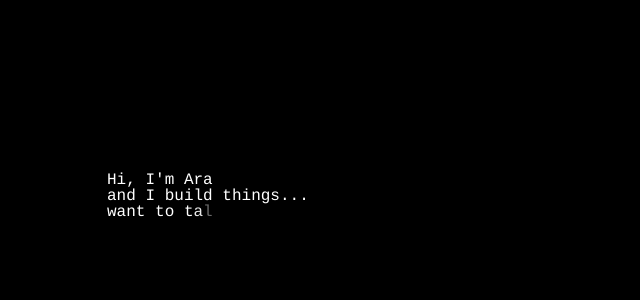
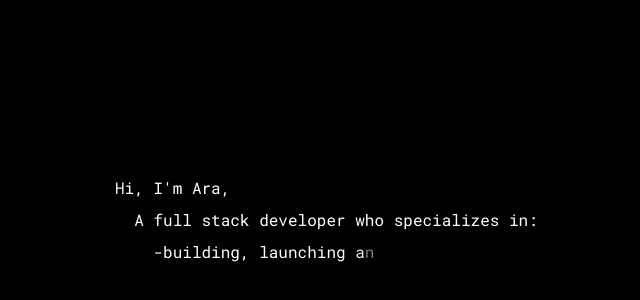
Before and after one commit to pr0grara/arconsult, a React (Create React App) app in the folder client/: page / in a window 1280 px wide. Shown: the part 68-368 px from the top of the page, without its empty margins (277-917 px from the left). Built offline with nearby package versions, Linux system fonts and the light colour scheme.

Commit message:
update content

```diff
--- a/client/src/componenets/landing/landing.js
+++ b/client/src/componenets/landing/landing.js
@@ -32,13 +32,15 @@ class Landing extends React.Component {
       "body": answers[2].value,
     }
     this.props.sendSMS(data)
+    let welcome = document.querySelector("#welcome-message");
+    welcome.style.display = "none";
     return true
   }
 
   async addMsgToDom(msg, idx) {
     let welcome = document.querySelector('#welcome-message');
     let parent = document.createElement('div');
-    parent.classList = `.message.${idx}`;
+    parent.classList = `message message${idx}`;
     welcome.appendChild(parent);
 
     for (let i = 0; i < msg.length; i++) {
@@ -47,12 +49,23 @@ class Landing extends React.Component {
       char.classList = idx === "thanks" ? 'fade-in-end' : 'fade-in';
       parent.appendChild(char);
     }
+
+    let welcome5 = document.querySelector('.message5')
+    if (welcome5) {
+      let reachOut = document.createElement('div');
+      reachOut.classList = "reach-out";
+      reachOut.onmouseover = this.hover;
+      reachOut.onmouseleave = this.hover;
+      reachOut.onclick = this.gatherInfo;
+      reachOut.textContent = "Reach Out!"
+      welcome5.appendChild(reachOut)
+    }
   }
 
   async deployMsg(domList) {
     for (let i = 0; i < domList.length; i++) {
-      setTimeout(() => domList[i].classList.add('appear'), i * 35 + 4000);
-      setTimeout(() => domList[i].classList.remove('appear'), i * 35 + 15000);
+      setTimeout(() => domList[i].classList.add('appear'), i * 30 + 3000);
+      // setTimeout(() => domList[i].classList.remove('appear'), i * 10 + 12000);
     }
     // while (document.querySelectorAll('.appear').length > 0) {}
     // return "choop"
@@ -84,19 +97,19 @@ class Landing extends React.Component {
     document.addEventListener('keydown', this.keyPress)
     let photo = document.querySelector('#main-photo');
     let background = document.querySelector('#background');
-    let yes = document.querySelector('#yes-button');
-    let messages = ["Hi, I'm Ara", "and I build things...", "want to talk?"]
+    let messages = ["Hi, I'm Ara,", "  A full stack developer who specializes in:", "    -building, launching and maintaining websites", "    -writing webhooks", "    -structuring databases", "If you need any or all of the above feel free to "]
 
-    setTimeout(() => photo.style.opacity = 0, 3000); //fade photo out
-    setTimeout(() => background.style.opacity = 1, 3000) //flip background color from white to black
+    setTimeout(() => photo.style.opacity = 0, 1500); //fade photo out
+    setTimeout(() => background.style.opacity = 1, 2000) //flip background color from white to black
     setTimeout(() => {
+      let yes = document.querySelector('.reach-out');
       yes.style.zIndex = 1
       setTimeout(() => yes.style.opacity = 1, 500)
-    }, 7000) //bring yes button in
-    setTimeout(() => {
-      yes.style.opacity = 0
-      setTimeout(() => yes.style.zIndex = -1, 2000)
-    }, 20000) //remove yes button
+    }, 8500) //bring yes button in
+    // setTimeout(() => {
+    //   yes.style.opacity = 0
+    //   setTimeout(() => yes.style.zIndex = -1, 2000)
+    // }, 20000) //remove yes button
 
     for (let i = 0; i < messages.length; i++) {
       await this.addMsgToDom(messages[i], i);
@@ -148,7 +161,7 @@ class Landing extends React.Component {
       <div id="landing">
         <div className='frame'>
           <div id="welcome-message"></div>
-          <div id="yes-button" onMouseOver={this.hover} onMouseLeave={this.hover} onClick={this.gatherInfo}>yes</div>
+          {/* <div id="yes-button" onMouseOver={this.hover} onMouseLeave={this.hover} onClick={this.gatherInfo}>reach out!</div> */}
           <div id="sms-container">
             <div id="sms-form">
               <div>send me a free text</div>
@@ -164,7 +177,7 @@ class Landing extends React.Component {
           <div id='background'></div>
           <div id="thank-you">
             <div>thanks for reaching out</div>
-            <div>i'll be in touch shortly 😁</div>
+            <div>i'll be in touch shortly 👍</div>
           </div>
           <img id="main-photo" src={img} alt="landing"></img>
         </div>
--- a/client/src/index.css
+++ b/client/src/index.css
@@ -1,3 +1,7 @@
+@import './stylesheets/landing.css';
+@import './stylesheets/reset.css';
+@import url('https://fonts.googleapis.com/css2?family=Newsreader&family=Roboto+Mono&display=swap');
+
 /* body {
   margin: 0;
   font-family: -apple-system, BlinkMacSystemFont, 'Segoe UI', 'Roboto', 'Oxygen',
--- /dev/null
+++ b/client/src/stylesheets/landing.css
@@ -0,0 +1,219 @@
+#root {
+  position: absolute;
+  width: 100%;
+  height: 100%;
+}
+
+div {
+  /* border: red solid 1px; */
+}
+
+.frame {
+  position: absolute;
+  width: 100%;
+  height: 100%;
+  background-color: white;
+}
+
+#main-photo {
+  position: absolute;
+  width: 70%;
+  max-width: 800px;
+  margin: auto;
+  top: 0;
+  left: 0;
+  right: 0;
+  bottom: 0;
+  display: flex;
+  /* margin-left: auto;
+  margin-right: auto; */
+  opacity: 1;
+  box-shadow: 0px 70px 50px black;
+  transition: opacity 1000ms ease-in-out;
+}
+
+#background {
+  position: absolute;
+  background-color: black;
+  width: 100%;
+  height: 100%;
+  opacity: 0;
+  transition: opacity 1000ms ease-in-out;
+}
+
+#welcome-message {
+  position: absolute;
+  margin: auto;
+  top: 30%;
+  left: 30%;
+  text-align: center;
+  font-family: Roboto Mono;
+  width: 25%;
+  height: 25%;
+  font-size: 1em;
+  display: flex;
+  flex-direction: column;
+  color: white;
+  z-index: 1;
+}
+
+#welcome-message > div {
+  display: flex;
+  flex-direction: row;
+  align-items: center;
+}
+
+.message {
+  padding: .5rem;
+}
+
+.message5 {
+  margin-top: 2rem;
+  max-height: 100%;
+}
+
+#landing {
+  display: flex;
+  align-items: center;
+  width: 100%;
+  height: 100%;
+}
+
+#welcome-message > p {
+  margin: 10px;
+  display: block;
+}
+
+#sms-form {
+  display: flex;
+  flex-direction: column;
+  align-items: flex-start;
+}
+
+#sms-container {
+  position: absolute;
+  margin: auto;
+  display: flex;
+  flex-direction: row;
+  align-items: center;
+  left: 38%;
+  top: 60%;
+  opacity: 0;
+  transition: opacity 1000ms ease-in-out;
+  z-index: 1;
+  color: white;
+  border: white 1px solid;
+  border-radius: 4px;
+  padding: 1em;
+  font-family: Roboto Mono;
+}
+
+#sms-form > div {
+  margin: .5em;
+}
+
+#sms-form > input {
+  margin: .5em;
+}
+
+.msg {
+  height: 4.5rem;
+  text-overflow: clip;
+}
+
+.fade-in {
+  opacity: 0;
+  transition: opacity 100ms ease-in-out;
+}
+
+.fade-in.appear {
+  z-index: 2;
+  opacity: 1;
+}
+.fade-in-end {
+  opacity: 0;
+  transition: opacity 100ms ease-in-out;
+}
+
+.fade-in-end.appear {
+  z-index: 2;
+  opacity: 1;
+}
+
+#yes-button {
+  /* position: absolute; */
+  top: 50%;
+  left: 50%;
+  opacity: 0;
+  transition: all 400ms ease-in-out;
+  color: whitesmoke;
+  z-index: -1;
+  width: 3rem;
+  height: 2rem;
+  border: whitesmoke 1px solid;
+  border-radius: 3px;
+  display: flex;
+  align-items: center;
+  justify-content: center;
+  cursor: pointer;
+  font-family: Roboto Mono;
+  padding: .2rem;
+}
+
+.reach-out {
+  top: 50%;
+  left: 50%;
+  opacity: 0;
+  transition: all 400ms ease-in-out;
+  color: whitesmoke;
+  z-index: -1;
+  width: 3rem;
+  height: 2rem;
+  border: whitesmoke 1px solid;
+  border-radius: 3px;
+  display: flex;
+  align-items: center;
+  justify-content: center;
+  cursor: pointer;
+  font-family: Roboto Mono;
+  padding: .2rem;
+}
+
+.reach-out:hover {
+  padding: .4rem;
+}
+
+#send {
+  width: 1em;
+  height: 1em;
+  cursor: pointer;
+  margin-left: .5em;
+}
+
+textarea {
+  resize: none;
+  font: 400 13.3333px Roboto Mono;
+  margin: .5em;
+}
+
+input {
+  font: 400 13.3333px Roboto Mono;
+}
+
+#thank-you {
+  margin-top: .5rem;
+  position: absolute;
+  width: 100%;
+  height: 50%;
+  display: flex;
+  flex-direction: column;
+  align-items: center;
+  opacity: 0;
+  transition: opacity 1000ms ease-in-out;
+  padding-top: .5rem;
+  font: 400 1.5em Roboto Mono;
+}
+
+#thanks-you > div {
+  font-family: Roboto Mono;
+}
--- /dev/null
+++ b/client/src/stylesheets/reset.css
@@ -0,0 +1,51 @@
+/* http://meyerweb.com/eric/tools/css/reset/
+   v2.0 | 20110126
+   License: none (public domain)
+*/
+
+html, body, div, span, applet, object, iframe,
+h1, h2, h3, h4, h5, h6, p, blockquote, pre,
+a, abbr, acronym, address, big, cite, code,
+del, dfn, em, img, ins, kbd, q, s, samp,
+small, strike, strong, sub, sup, tt, var,
+b, u, i, center,
+dl, dt, dd, ol, ul, li,
+fieldset, form, label, legend,
+table, caption, tbody, tfoot, thead, tr, th, td,
+article, aside, canvas, details, embed,
+figure, figcaption, footer, header, hgroup,
+menu, nav, output, ruby, section, summary,
+time, mark, audio, video {
+	margin: 0;
+	padding: 0;
+	border: 0;
+	font-size: 100%;
+	font: inherit;
+	vertical-align: baseline;
+}
+/* HTML5 display-role reset for older browsers */
+article, aside, details, figcaption, figure,
+footer, header, hgroup, menu, nav, section {
+	display: block;
+}
+body {
+	line-height: 1;
+}
+ol, ul {
+	list-style: none;
+}
+blockquote, q {
+	quotes: none;
+}
+blockquote:before, blockquote:after,
+q:before, q:after {
+	content: '';
+	content: none;
+}
+table {
+	border-collapse: collapse;
+	border-spacing: 0;
+}
+/* html {
+	scroll-behavior: smooth;
+} */
```
Also changed, not shown: 16 other files (tests, documents, lock files or other folders).
